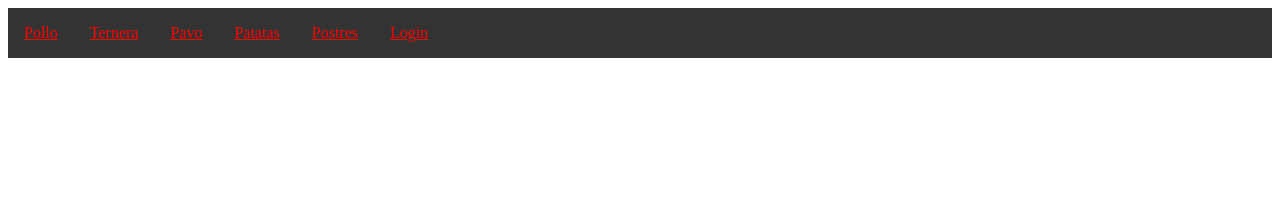
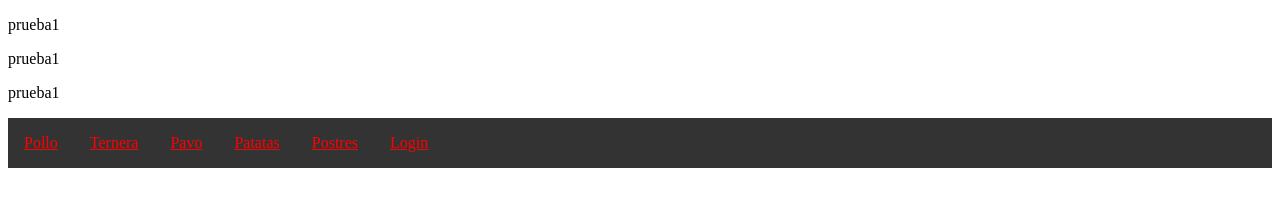
Before and after one commit to Chespinilo/HTML, a plain HTML site: page Patatas.html in a window 1280 px wide. Drawn offline with Linux system fonts and the light colour scheme.

Commit message:
3º subida

```diff
--- a/Patatas.html
+++ b/Patatas.html
@@ -3,10 +3,11 @@
 
 <head>
     <meta charset="UTF-8">
-    <meta name="viewport" content="width=device-width, initial-scale=1.0">
-    <title>Ternera</title>
     <link rel="stylesheet" href="estilos.css">
 </head>
+<p>prueba1</p>
+<p>prueba1</p>
+<p>prueba1</p>
 
 <body>
     <div id="caja">
```
Also changed, not shown: Login.html (+2 -0 lines).
